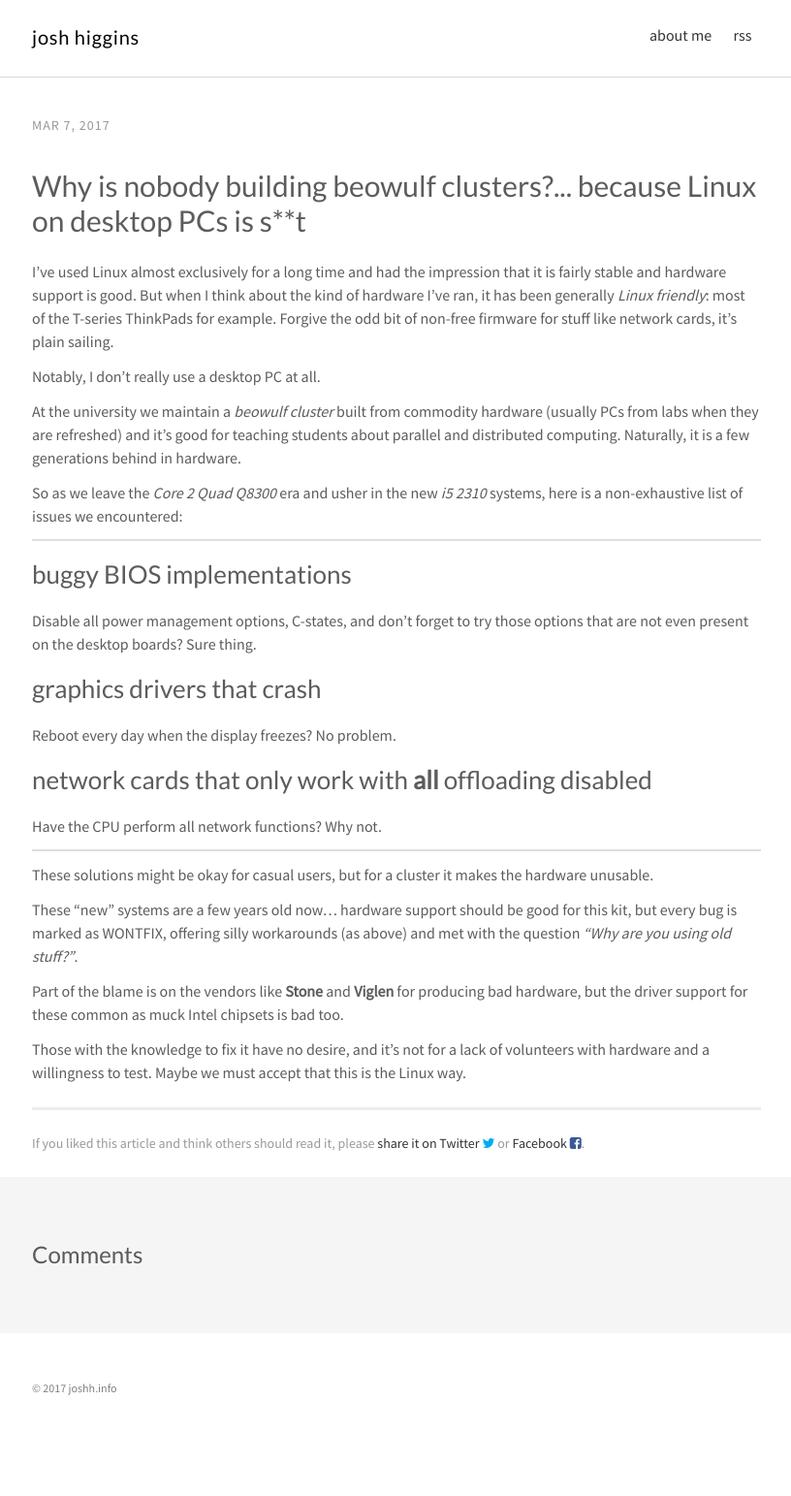
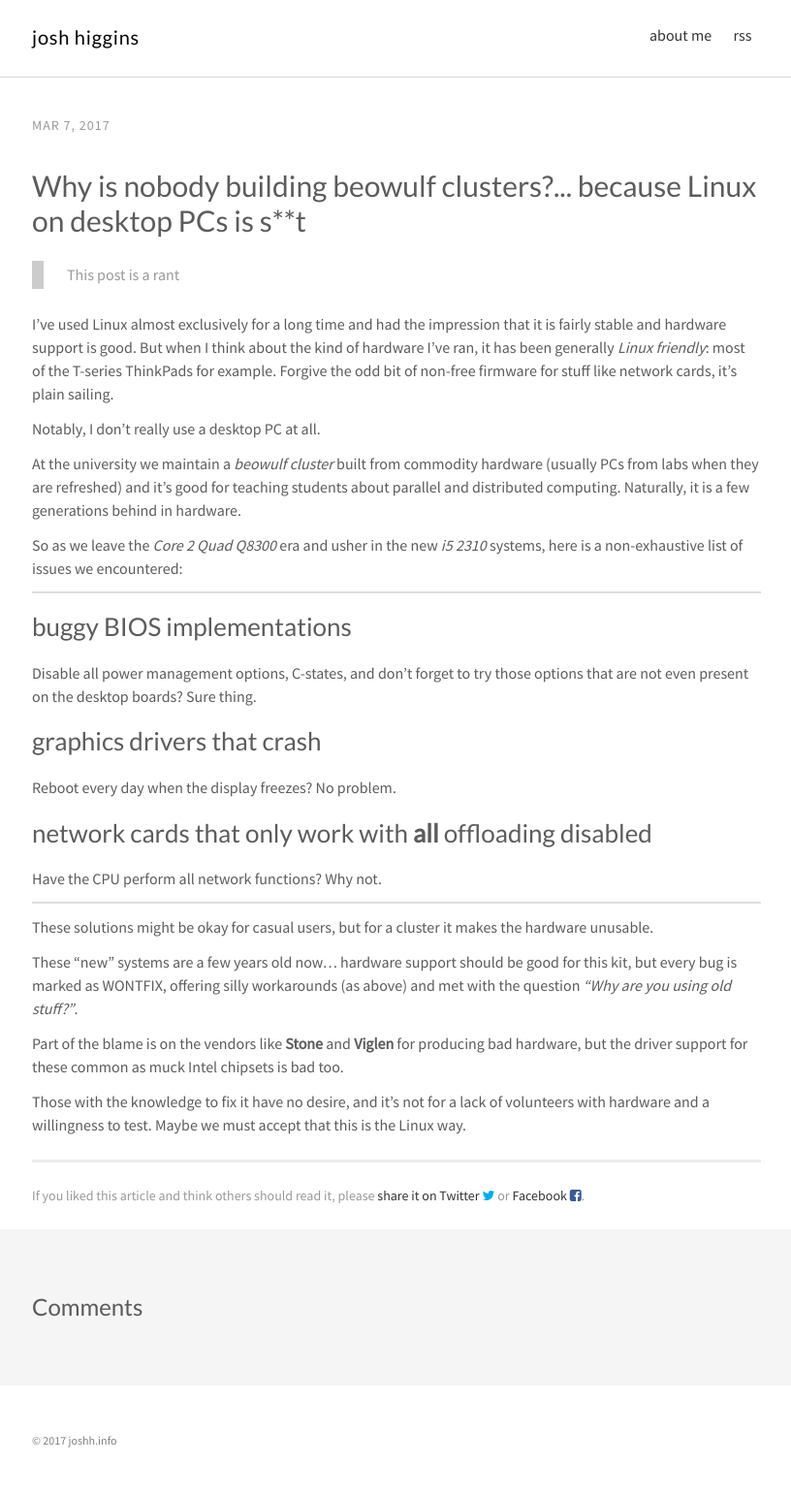
Before and after one commit to joshiggins/joshiggins.github.io, a Jekyll site: the page built from _posts/2017-03-07-why-is-nobody-building-beowulf-clusters.md, in a window 1280 px wide. Shown: the whole page at 97% size, without its empty margins (231-1047 px from the left). Built offline with Jekyll 4.4.1, drawn with Linux system fonts in a browser that asks for light colours; comment, search, counter and statistics services are not loaded; before the commit the page ends 1489 px from its top, so only the background shows below that.

Commit message:
Update 2017-03-07-why-is-nobody-building-beowulf-clusters.md

```diff
--- a/_posts/2017-03-07-why-is-nobody-building-beowulf-clusters.md
+++ b/_posts/2017-03-07-why-is-nobody-building-beowulf-clusters.md
@@ -5,6 +5,8 @@
 fulltitle: "Why is nobody building beowulf clusters?... because Linux on desktop PCs is s**t"
 excerpt: ""
 ---
+
+> This post is a rant
 
 I've used Linux almost exclusively for a long time and had the impression that it is fairly stable and hardware support is good. But when I think about the kind of hardware I've ran, it has been generally _Linux friendly_: most of the T-series ThinkPads for example. Forgive the odd bit of non-free firmware for stuff like network cards, it's plain sailing.
 
```
